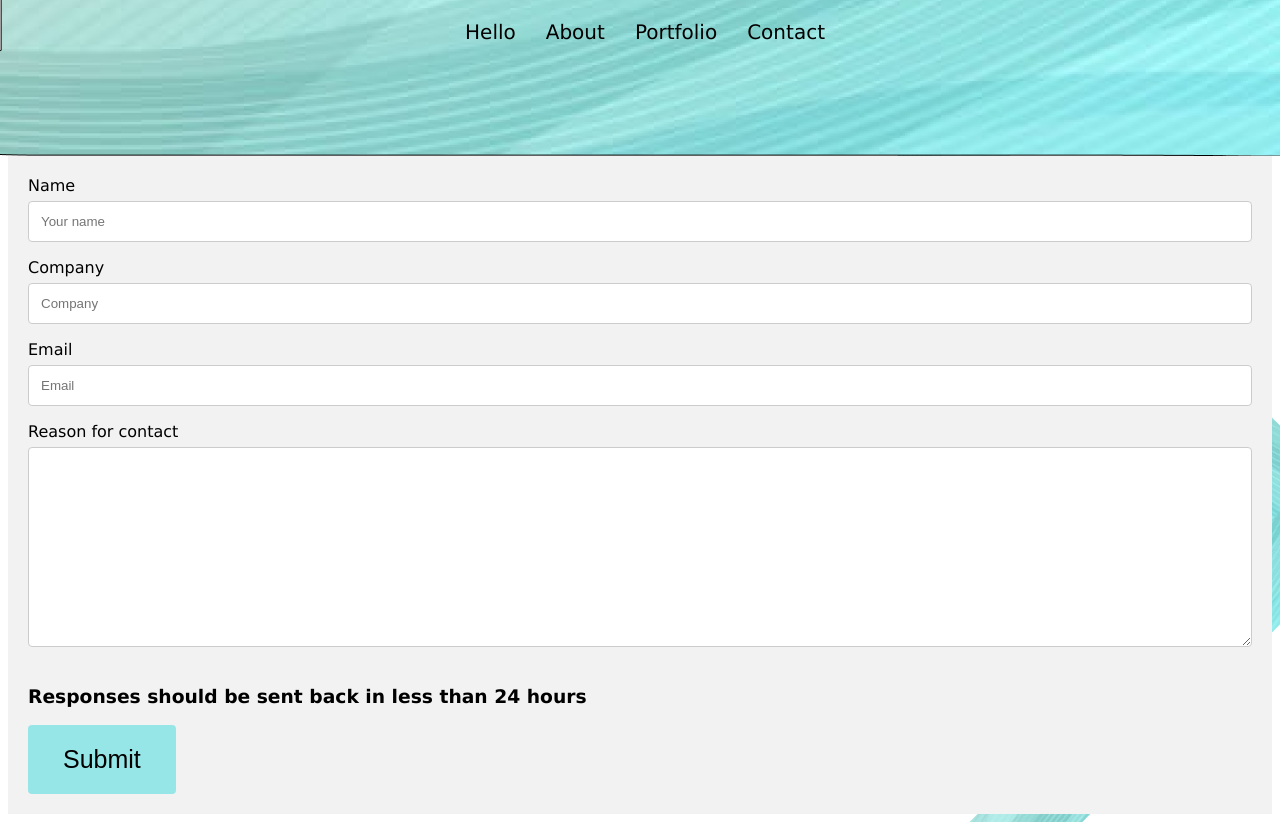
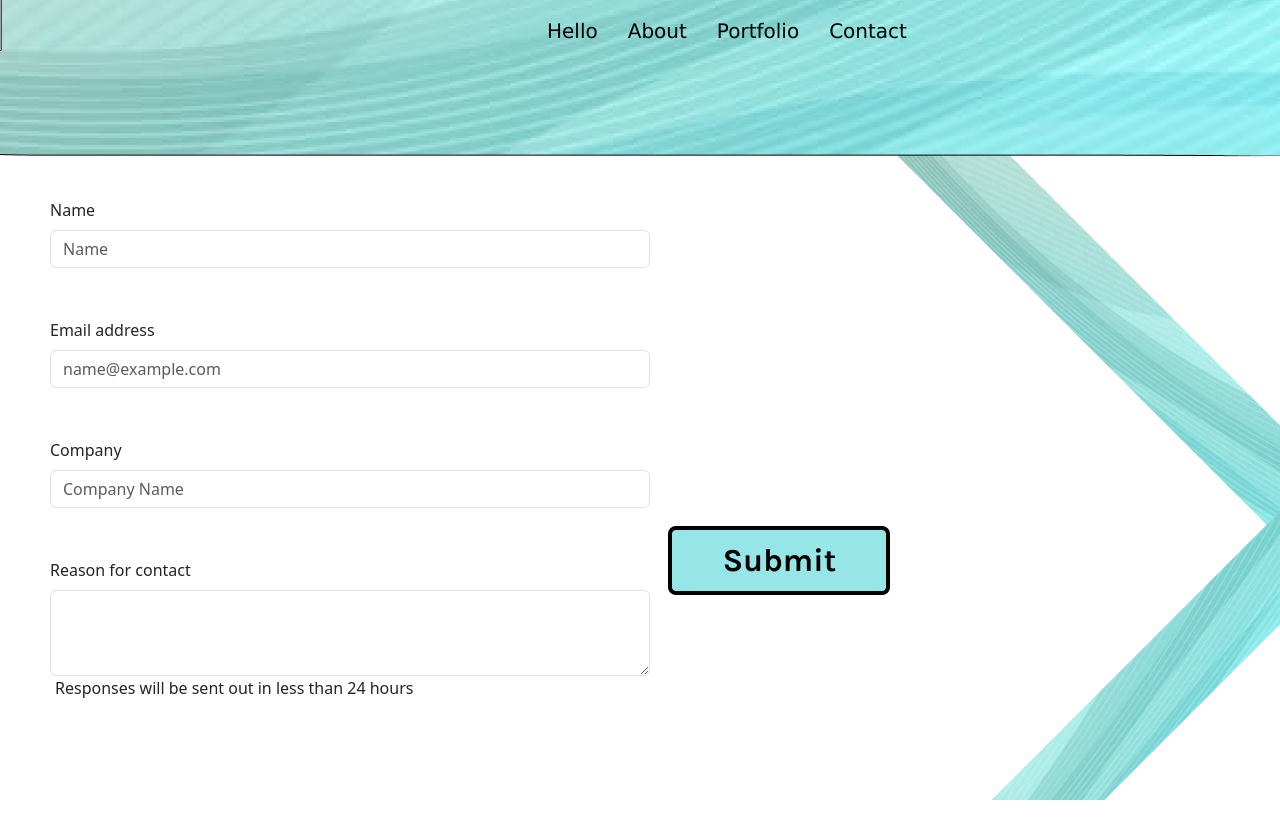
Before and after one commit to Camdawg03/815PortfolioFinal, a plain HTML site: page contact.html in a window 1280 px wide. After the commit the page ends 800 px from the top, so only its background shows below. Drawn offline with nearby package versions, Linux system fonts and the light colour scheme.

Commit message:
getting third paty css to work

```diff
--- a/contact.html
+++ b/contact.html
@@ -5,6 +5,7 @@
     <meta name="viewport" content="width=device-width, initial-scale=1.0">
     <title>Camdyn Reiss Portfolio</title>
     <link rel="stylesheet" href="stylecontact.css">
+    <div class="navbar">
     <nav class="navbar">
         <ul class="menu">
          <li><a href="index.html">Hello</a></li>
@@ -12,26 +13,33 @@
          <li><a href="portfolio.html">Portfolio</a></li>
          <li><a href="contact.html">Contact</a></li>
         </ul>
+ </nav>
 </div>
-    </nav>
 </head>
 <body>
-    <div class="container">
-        <form action="action_page.php">
-
-          <label for="fname">Name</label>
-          <input type="text" id="name" name="name" placeholder="Your name">
-
-          <label for="lname">Company</label>
-          <input type="text" id="company" name="company" placeholder="Company">
-
-          <label for="lname">Email</label>
-          <input type="text" id="email" name="email" placeholder="Email">
-
-          <label for="subject">Reason for contact</label>
-    <textarea id="subject" name="subject" style="height:200px"></textarea>
-<h3>Responses should be sent back in less than 24 hours</h3>
-    <input type="submit" value="Submit">
+    <link href="https://cdn.jsdelivr.net/npm/bootstrap@5.3.5/dist/css/bootstrap.min.css" rel="stylesheet" integrity="sha384-SgOJa3DmI69IUzQ2PVdRZhwQ+dy64/BUtbMJw1MZ8t5HZApcHrRKUc4W0kG879m7" crossorigin="anonymous">
+    <div class="mb-3">
+        <label for="exampleFormControlInput1" class="form-label">Name</label>
+        <input type="name" class="form-control" id="exampleFormControlInput1" placeholder="Name">
+      </div>
+      <div class="mb-4">
+        <label for="exampleFormControlInput1" class="form-label">Email address</label>
+        <input type="email" class="form-control" id="exampleFormControlInput1" placeholder="name@example.com">
+      </div>
+      <div class="mb-5">
+        <label for="exampleFormControlInput1" class="form-label">Company</label>
+        <input type="email" class="form-control" id="exampleFormControlInput1" placeholder="Company Name">
+      </div>
+      <div class="mb-6">
+        <label for="exampleFormControlTextarea1" class="form-label">Reason for contact</label>
+        <textarea class="form-control" id="exampleFormControlTextarea1" rows="3"></textarea>
+      </div>
+      <p>Responses will be sent out in less than 24 hours</p>
+      </form>
+      <div class="button">
+      <a href="">
+        <img alt="button" src="submit.png">
+      </a>
     </div>
 </body>
 </html>
--- a/stylecontact.css
+++ b/stylecontact.css
@@ -3,78 +3,73 @@ body {
     background-repeat: no-repeat;
 }
 
-ul {
+.navbar ul {
   list-style-type: none;
   display: flex;
   color: black;
-  justify-content: center;
   font-size: 20px;
+ padding-left: 547px;
+
 }
-
-li {
+.navbar li {
     margin-right: 30px;
     font-family:'Lucida Sans', 'Lucida Sans Regular', 'Lucida Grande', 'Lucida Sans Unicode', Geneva, Verdana, sans-serif;
     color: black;
+    text-decoration: none;
+
 }
 
-a {
+.navbar a {
     text-decoration: none;
     color: black;
 }
 
-a:link {
+.navbar a:link {
     color: rgb(0, 0, 0);
 }
 
 
-a:visited {
+.navbar a:visited {
     color:black
 }
 
-a:hover {
+.navbar a:hover {
     color:white;
 }
 
 
-.header h1 {
-    font-family: 'Lucida Sans', 'Lucida Sans Regular', 'Lucida Grande', 'Lucida Sans Unicode', Geneva, Verdana, sans-serif;
-    padding-left: 40px;
-    font-size: 40px;
-}
 
-input[type=text], select, textarea {
-    width: 100%;
-    padding: 12px;
-    border: 1px solid #ccc;
-    border-radius: 4px;
-    box-sizing: border-box;
-    margin-top: 6px;
-    margin-bottom: 16px;
-    resize: vertical
-  }
-
-  input[type=submit] {
-    background-color: #96e6e7;
-    color: rgb(0, 0, 0);
-    font-size: 25px;
-    padding: 20px 35px;
-    border: none;
-    border-radius: 4px;
-    border-color: black;
+  .mb-3 {
+     margin-top: 120px;
+     width: 600px;
+     margin-left: 50px;
 
   }
 
-  input[type=submit]:hover {
-    background-color: #96e6e7;
-    border-color: black;
+  .mb-4 {
+    margin-top: 50px;
+    width: 600px;
+    margin-left: 50px;
   }
 
-  .container {
-    margin-top: 112px;
-    background-color: #f2f2f2;
-    padding: 20px;
-    font-family: 'Lucida Sans', 'Lucida Sans Regular', 'Lucida Grande', 'Lucida Sans Unicode', Geneva, Verdana, sans-serif;
-  }
+.mb-5 {
+  margin-top: 50px;
+  width: 600px;
+  margin-left: 50px;
+}
 
-  .container h3 {
-  }
+.mb-6 {
+  margin-top: 50px;
+  width: 600px;
+  margin-left: 50px;
+}
+
+.button {
+  float: right;
+  margin-right: 390px;
+  margin-top: -190px;
+}
+
+p{
+  margin-left: 55px;
+}
```
Also changed, not shown: index.html (+1 -0 lines), portfolio.html (line endings or trailing spaces), portfolio.js (added), submit.png (added). Lines whose indentation alone changed are shown as unchanged.
